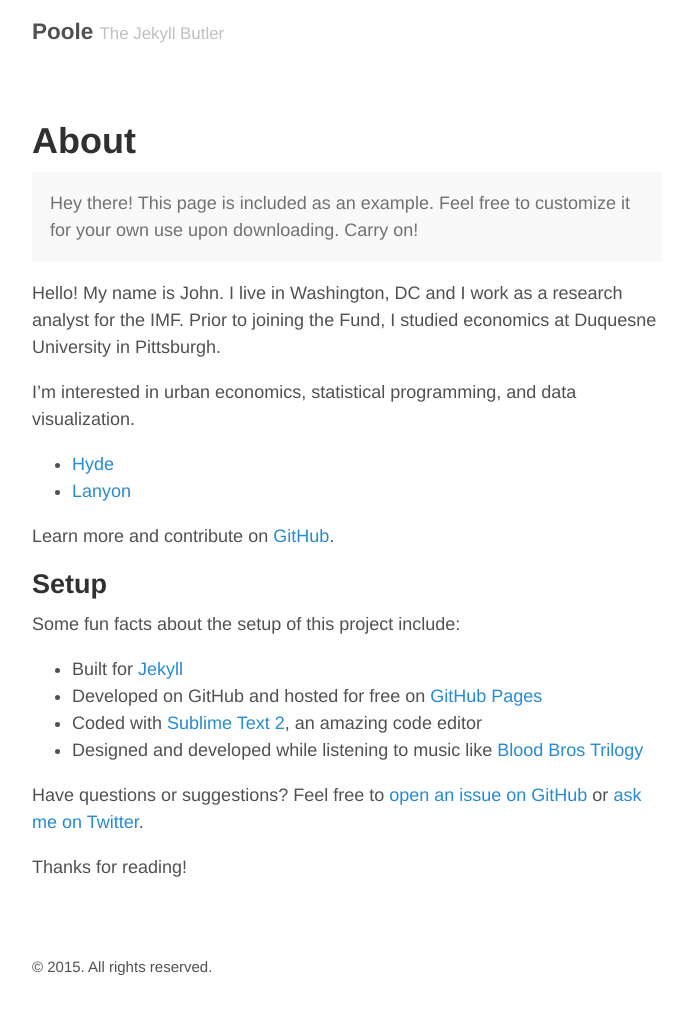
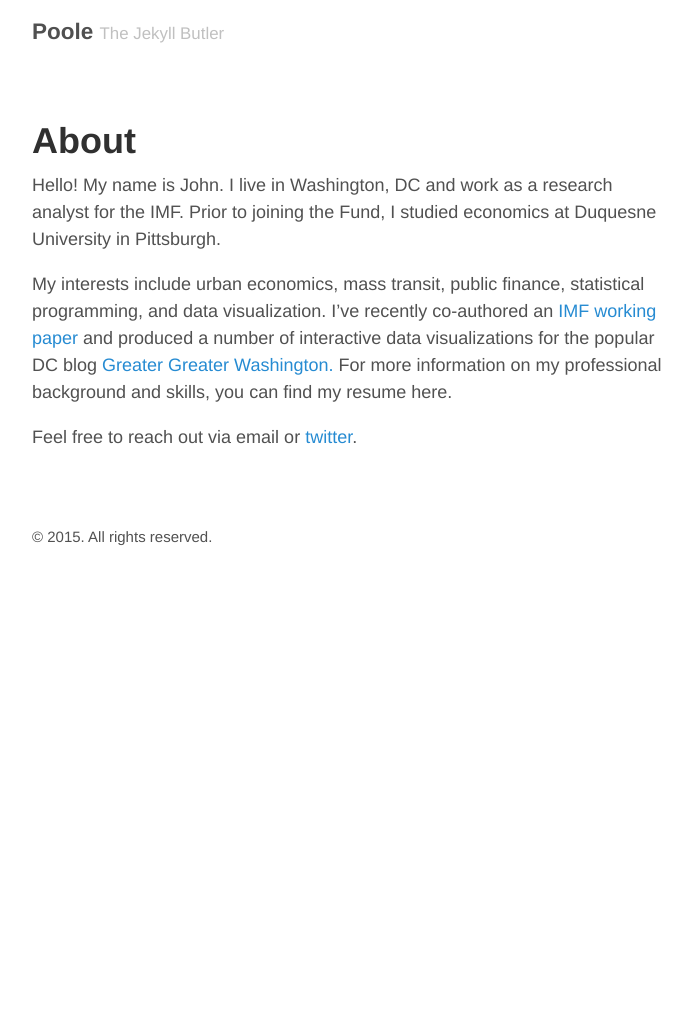
Before and after one commit to WadeP6970/johnricco.github.io, a Jekyll site: the page built from about.md, in a window 1280 px wide. Shown: the whole page, without its empty margins (293-985 px from the left). Built offline with Jekyll 4.4.1, drawn with Linux system fonts in a browser that asks for light colours; after the commit the page ends 900 px from its top, so only the background shows below that.

Commit message:
About me

```diff
--- a/about.md
+++ b/about.md
@@ -3,28 +3,8 @@ layout: page
 title: About
 ---
 
-<p class="message">
-  Hey there! This page is included as an example. Feel free to customize it for your own use upon downloading. Carry on!
-</p>
+Hello! My name is John. I live in Washington, DC and work as a research analyst for the IMF. Prior to joining the Fund, I studied economics at Duquesne University in Pittsburgh.
 
-Hello! My name is John. I live in Washington, DC and I work as a research analyst for the IMF. Prior to joining the Fund, I studied economics at Duquesne University in Pittsburgh.
+My interests include urban economics, mass transit, public finance, statistical programming, and data visualization. I've recently co-authored an [IMF working paper](https://www.imf.org/external/pubs/ft/wp/2015/wp15225.pdf) and produced a number of interactive data visualizations for the popular DC blog [Greater Greater Washington.](http://greatergreaterwashington.org/jricco/) For more information on my professional background and skills, you can find my resume here.
 
-I'm interested in urban economics, statistical programming, and data visualization.
-
-* [Hyde](http://hyde.getpoole.com)
-* [Lanyon](http://lanyon.getpoole.com)
-
-Learn more and contribute on [GitHub](https://github.com/poole).
-
-## Setup
-
-Some fun facts about the setup of this project include:
-
-* Built for [Jekyll](http://jekyllrb.com)
-* Developed on GitHub and hosted for free on [GitHub Pages](https://pages.github.com)
-* Coded with [Sublime Text 2](http://sublimetext.com), an amazing code editor
-* Designed and developed while listening to music like [Blood Bros Trilogy](https://soundcloud.com/maddecent/sets/blood-bros-series)
-
-Have questions or suggestions? Feel free to [open an issue on GitHub](https://github.com/poole/poole/issues/new) or [ask me on Twitter](https://twitter.com/mdo).
-
-Thanks for reading!
+Feel free to reach out via email or [twitter](https://twitter.com/riccoja).
```
